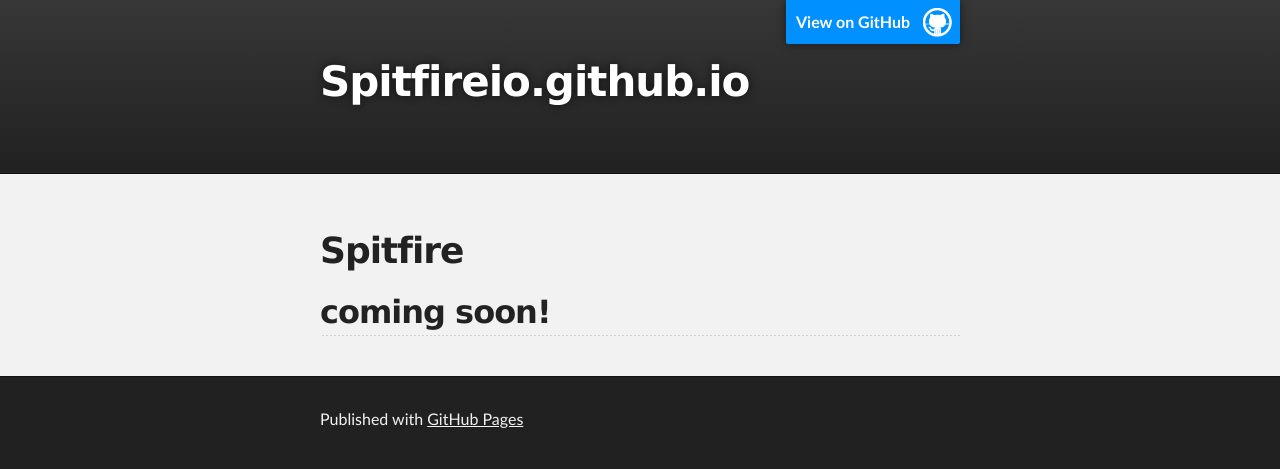
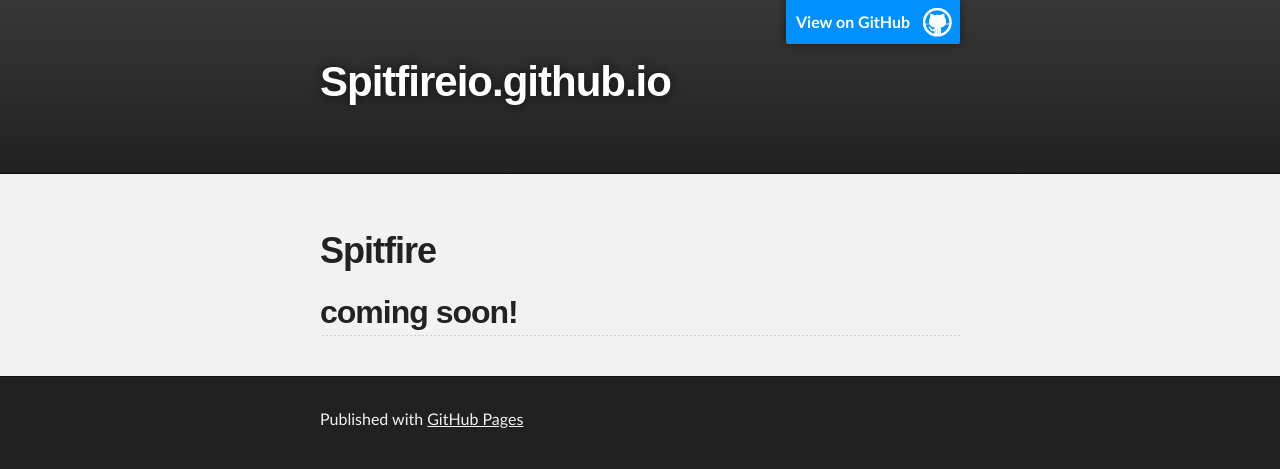
Before and after one commit to philspitler/spitfireio.github.io, a plain HTML site: page index.html in a window 1280 px wide. Drawn offline with Linux system fonts and the light colour scheme; a web font is replaced by a local one.

Commit message:
Update index.html

```diff
--- a/index.html
+++ b/index.html
@@ -8,6 +8,8 @@
 
     <link href='https://fonts.googleapis.com/css?family=Antic' rel='stylesheet' type='text/css'>
     <link rel="stylesheet" type="text/css" media="screen" href="stylesheets/stylesheet.css">
+    <link rel="stylesheet" type="text/css" media="screen" href="stylesheets/styles.css">
+
 
 
     <title>Spitfireio.github.io</title>
```
